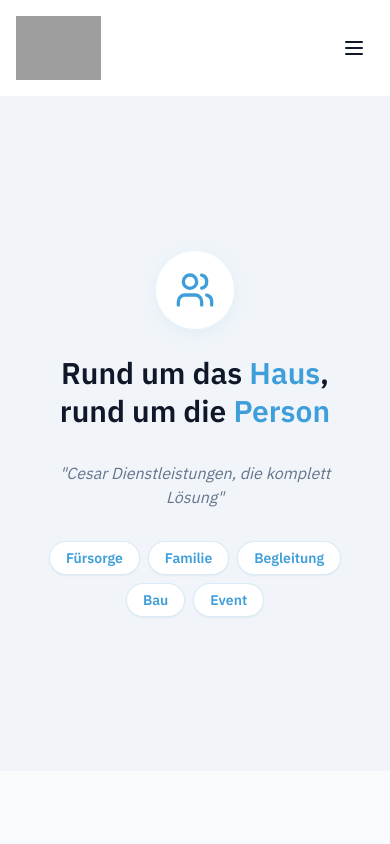
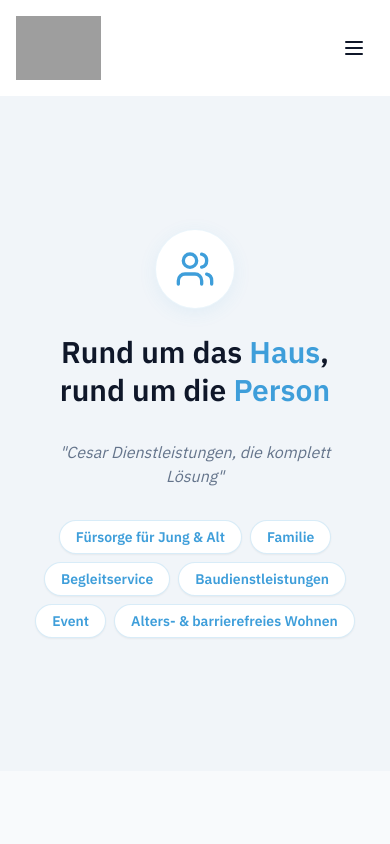
Before and after one commit to keanodecker/Cesardienstleistungen, a Next.js app: page / in a window 390 px wide. Shown: the top 844 px of the page. Built offline with nearby package versions, Linux system fonts and the light colour scheme; grey boxes are pictures that could not be loaded.

Commit message:
Mobile Chips als klickbare Links zu Dienstleistungen
https://claude.ai/code/session_015m1s1oCA8kfNJyBeB8E4ix

```diff
--- a/components/pages/HomePageContent.jsx
+++ b/components/pages/HomePageContent.jsx
@@ -63,10 +63,10 @@ export default function HomePageContent() {
 
             {/* Mobile: Leistungen als Chips anzeigen */}
             <motion.div initial={{ opacity: 0 }} animate={{ opacity: 1 }} transition={{ duration: 0.6, delay: 0.5 }} className="flex md:hidden flex-wrap justify-center gap-2 mt-8">
-              {['Fürsorge', 'Familie', 'Begleitung', 'Bau', 'Event'].map((label) => (
-                <span key={label} className="px-4 py-1.5 rounded-full bg-white border border-primary/20 text-primary text-sm font-semibold shadow-sm">
-                  {label}
-                </span>
+              {leistungenData.map((category) => (
+                <Link key={category.slug} href={`/leistungen/${category.slug}`} className="px-4 py-1.5 rounded-full bg-white border border-primary/20 text-primary text-sm font-semibold shadow-sm active:bg-primary active:text-white transition-colors">
+                  {category.name}
+                </Link>
               ))}
             </motion.div>
           </div>
```
